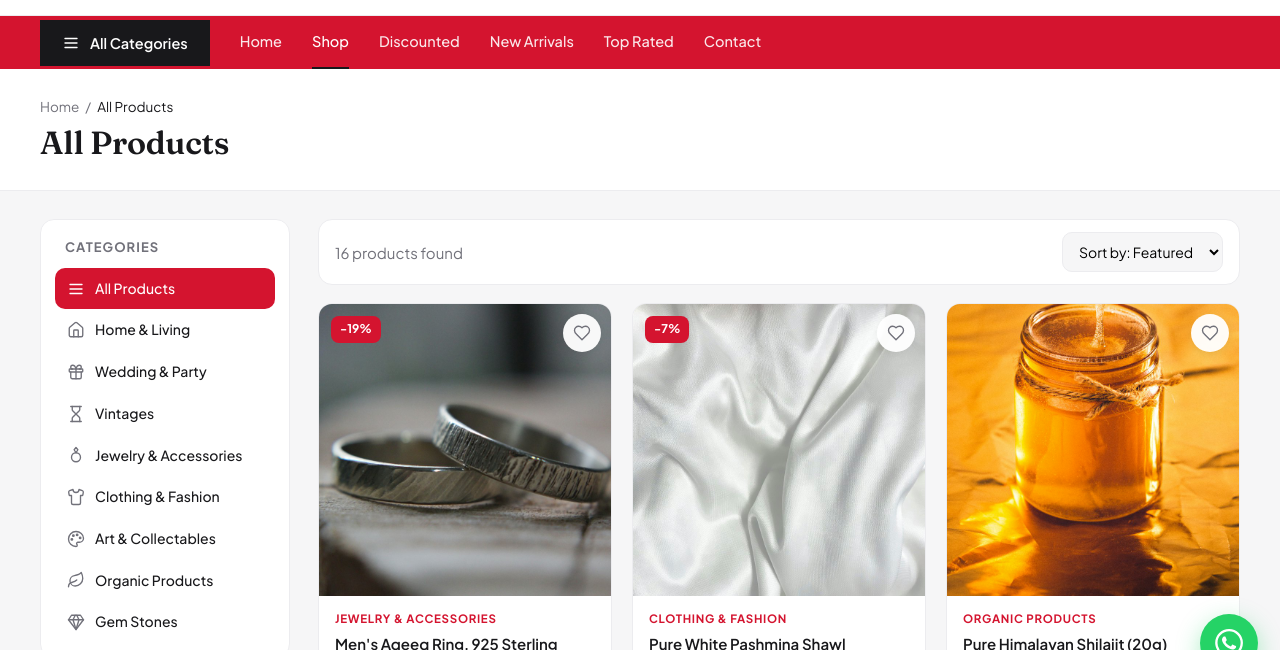
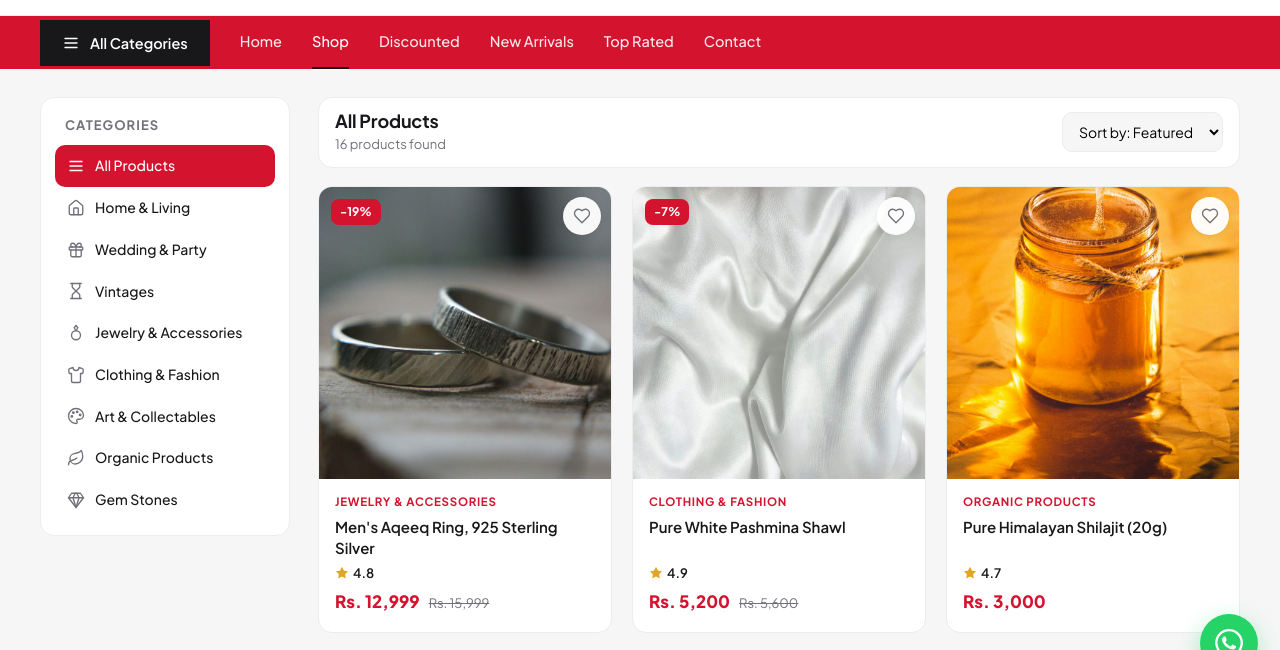
Before and after one commit to ghazanfariqbal630/ONLINE-STORE, a plain HTML site: page shop.html in a window 1280 px wide. Shown: the part 106-756 px from the top of the page. Drawn offline with Linux system fonts and the light colour scheme.

Commit message:
Remove big title block from shop page
Co-Authored-By: Claude Opus 5.5 <noreply@anthropic.com>

```diff
--- a/css/style.css
+++ b/css/style.css
@@ -210,7 +210,8 @@ h1, h2, h3 { line-height: 1.2; letter-spacing: -.01em; }
 .filters a.active { background: var(--brand); color: #fff; }
 .filters a.active .ic { color: #fff; }
 .toolbar { display: flex; justify-content: space-between; align-items: center; margin-bottom: 18px; gap: 12px; flex-wrap: wrap; background: #fff; border: 1px solid var(--line); border-radius: var(--radius); padding: 12px 16px; }
-.toolbar h2 { margin: 0; font-size: 18px; }
+.toolbar h1 { margin: 0; font-size: 18px; }
+.toolbar small, .toolbar .muted { font-size: 13px; }
 select { padding: 9px 12px; border-radius: 10px; border: 1px solid var(--line); font: inherit; font-size: 14px; background: var(--bg); cursor: pointer; }
 .shop .grid { grid-template-columns: repeat(3, 1fr); }
 .empty { text-align: center; padding: 70px 20px; grid-column: 1 / -1; display: flex; flex-direction: column; align-items: center; gap: 6px; color: var(--muted); }
--- a/js/app.js
+++ b/js/app.js
@@ -315,7 +315,6 @@ function shopPage() {
 
     const title = params.get("wish") ? "My Wishlist" : params.get("sale") ? "Discounted Products" : q ? `Results for “${q}”` : cat ? catById(cat).name : "All Products";
     $("#shopTitle").textContent = title;
-    $("#crumb").textContent = title;
     $("#count").textContent = `${list.length} product${list.length === 1 ? "" : "s"} found`;
     $("#shopGrid").innerHTML = list.length ? list.map(productCard).join("") : `<div class="empty">${icon("search", 40)}<p>No products found.</p><a class="btn" href="shop.html">View all products</a></div>`;
   }
--- a/shop.html
+++ b/shop.html
@@ -14,13 +14,6 @@
 <body data-page="shop">
   <header id="header"></header>
 
-  <div class="page-head">
-    <div class="wrap">
-      <nav class="crumbs"><a href="index.html">Home</a> / <span id="crumb">Shop</span></nav>
-      <h1 id="shopTitle">All Products</h1>
-    </div>
-  </div>
-
   <main class="wrap shop">
     <aside class="filters">
       <h3>Categories</h3>
@@ -28,7 +21,7 @@
     </aside>
     <section>
       <div class="toolbar">
-        <span class="muted" id="count"></span>
+        <div><h1 id="shopTitle">All Products</h1><span class="muted" id="count"></span></div>
         <select id="sort" aria-label="Sort products">
           <option value="default">Sort by: Featured</option>
           <option value="new">Newest first</option>
```
